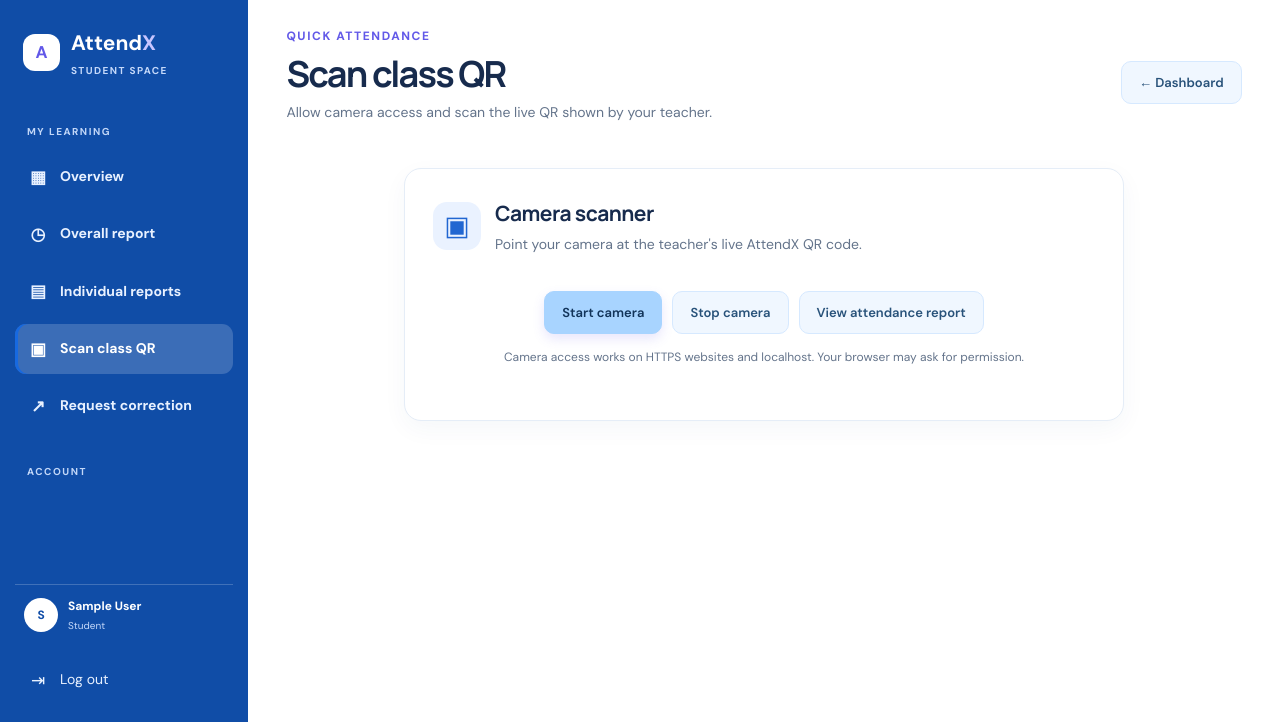
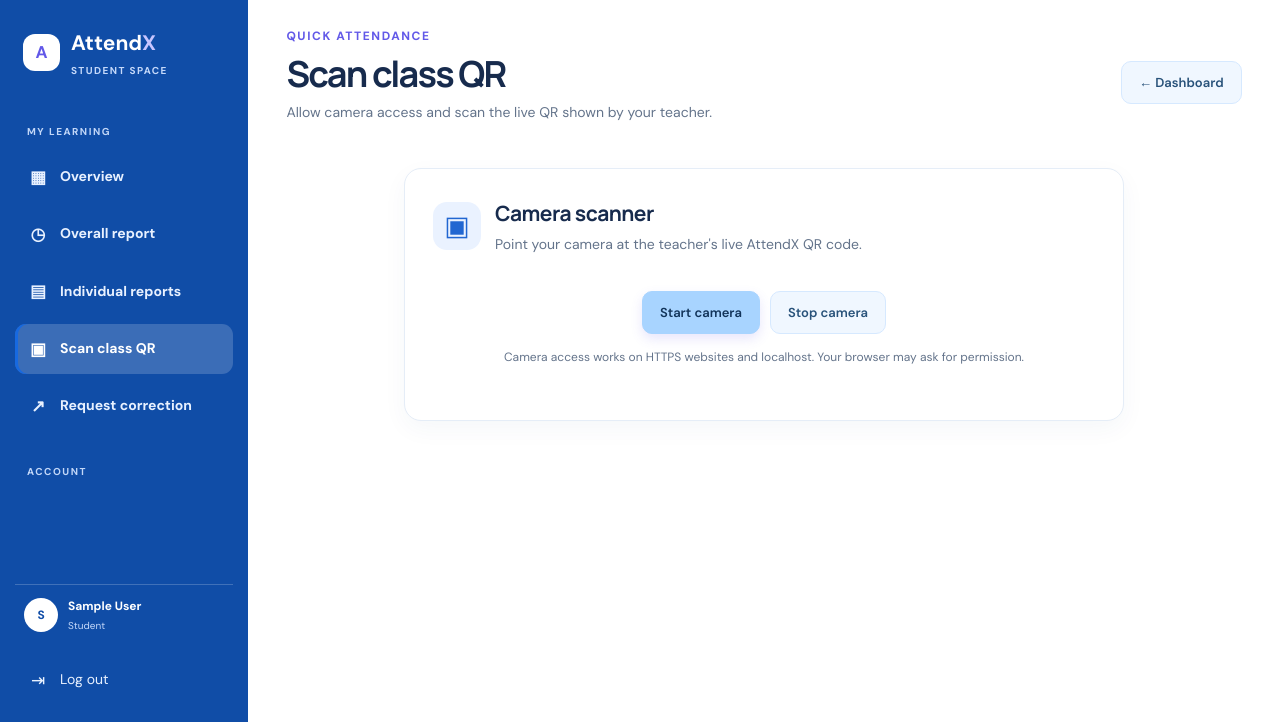
Before and after one commit to shiv9969/attendance-management, a Flask app: page /student/scan in a window 1280 px wide. Shown: the part 77-799 px from the top of the page. Run offline with Flask 3, Linux system fonts and the light colour scheme; the visitor is signed in with stand-in values (Sample User, id 1); parts of the project's set-up code (start-up, migrations or seed data) failed here and were passed over; some libraries are stand-ins or nearby versions.

Commit message:
Add files via upload

```diff
--- a/templates/student_scan.html
+++ b/templates/student_scan.html
@@ -12,7 +12,6 @@
   <div class="scanner-actions">
     <button class="btn primary" id="start-scan" type="button">Start camera</button>
     <button class="btn secondary" id="stop-scan" type="button" disabled>Stop camera</button>
-    <a class="btn secondary" href="{{ url_for('attendance_report') }}">View attendance report</a>
   </div>
   <p id="scan-message" class="muted scanner-message" role="status">Camera access works on HTTPS websites and localhost. Your browser may ask for permission.</p>
 </section>
```
